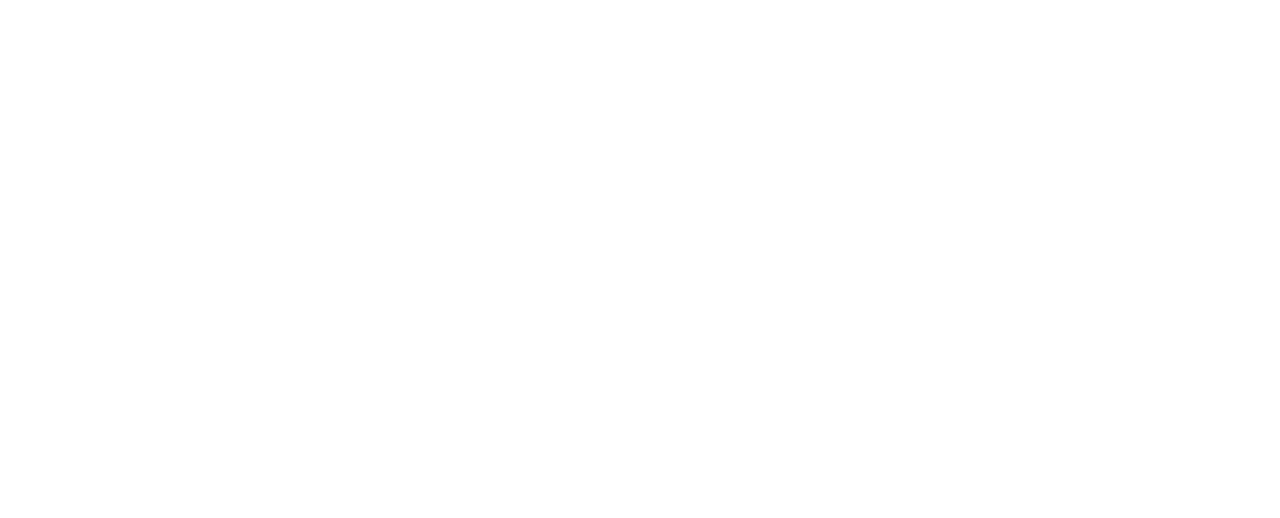
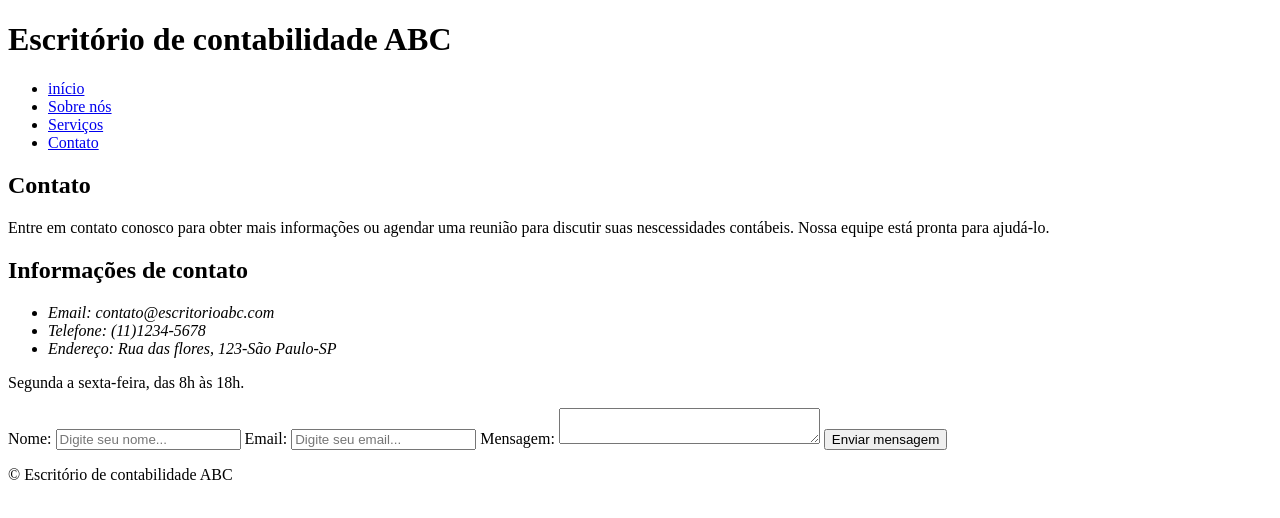
Before and after one commit to joaoleizer/OneBitCode, a plain HTML site: page exFinal-html/contato.html in a window 1280 px wide. Drawn offline with Linux system fonts and the light colour scheme.

Commit message:
desenvolvido página de contato
Foi adicionado a página de contato

```diff
--- a/exFinal-html/contato.html
+++ b/exFinal-html/contato.html
@@ -0,0 +1,65 @@
+<!DOCTYPE html>
+<html lang="pt-BR">
+<head>
+    <meta charset="UTF-8">
+    <meta name="viewport" content="width=device-width, initial-scale=1.0">
+    <title>Exercício final html</title>
+</head>
+<body>
+    <header class="boxHeader">
+        <h1 class="titleHeader">Escritório de contabilidade ABC</h1>
+
+        <nav class="navigation">
+            <ul class="buttonsNav">
+                <li><a href="index.html" target="_self" rel="prev">início</a></li>
+                <li><a href="sobre.html" target="_self" rel="next">Sobre nós</a></li>
+                <li><a href="serviços.html" target="_self" rel="next">Serviços</a></li>
+                <li><a href="contato.html" target="_self" rel="next">Contato</a></li>
+            </ul>
+        </nav>
+    </header>
+
+    <main class="boxMain">
+        <section>
+                <h2 class="title">Contato</h2>
+
+                <p class="text">Entre em contato conosco para obter mais informações ou agendar uma reunião para discutir suas nescessidades contábeis. Nossa equipe está pronta para ajudá-lo.</p>
+        </section>
+
+        <section class="boxInformationContact">
+            <h2 class="title">Informações de contato</h2>
+
+            <address>
+                <ul class="list">
+                    <li>Email: contato@escritorioabc.com</li>
+                    <li>Telefone: (11)1234-5678</li>
+                    <li>Endereço: Rua das flores, 123-São Paulo-SP</li>
+                </ul>
+            </address>
+        </section>
+
+        <section class="boxTime">
+            <p class="text">Segunda a sexta-feira, das 8h às 18h.</p>
+        </section>
+
+        <section class="boxForm">
+            <form action="">
+                <label for="name">Nome:</label>
+                <input type="text" name="name" id="name" placeholder="Digite seu nome..." required>
+
+                <label for="email">Email:</label>
+                <input type="email" name="email" id="email" placeholder="Digite seu email..." required>
+
+                <label for="menssage">Mensagem:</label>
+                <textarea name="menssage" id="menssage" cols="30" rows="2"></textarea>
+
+                <button class="submit">Enviar mensagem</button>
+            </form>
+        </section>
+    </main>
+
+    <footer>
+        <p class="textFooter">&#169; Escritório de contabilidade ABC</p>
+    </footer>
+</body>
+</html>
```
Also changed, not shown: exFinal-html/serviços.html (+1 -1 lines), exFinal-html/sobre.html (+1 -1 lines).
